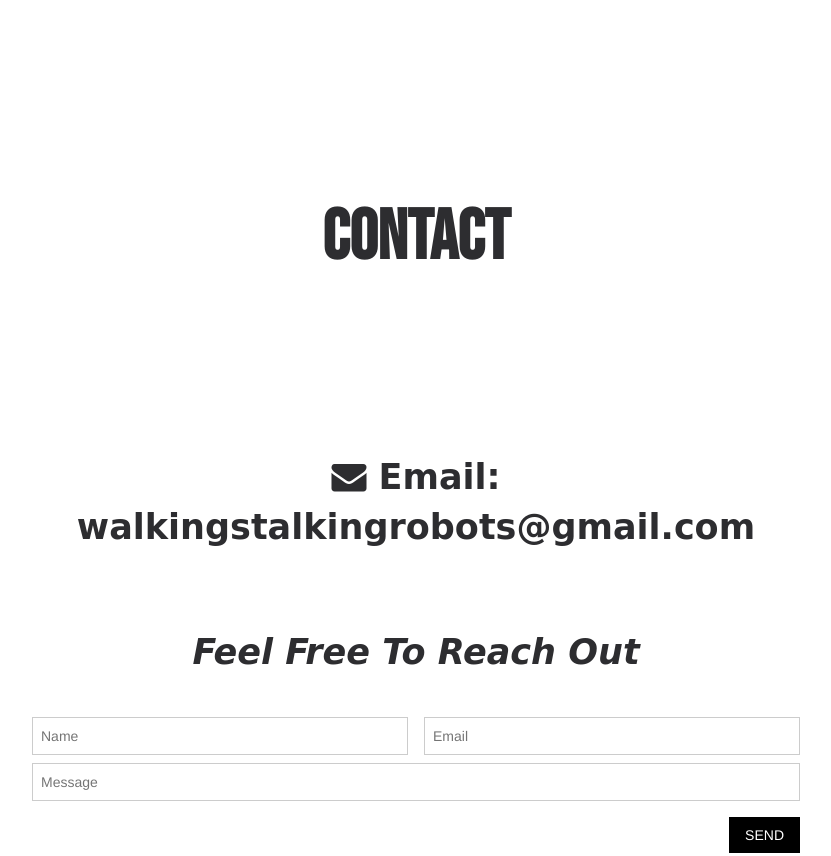
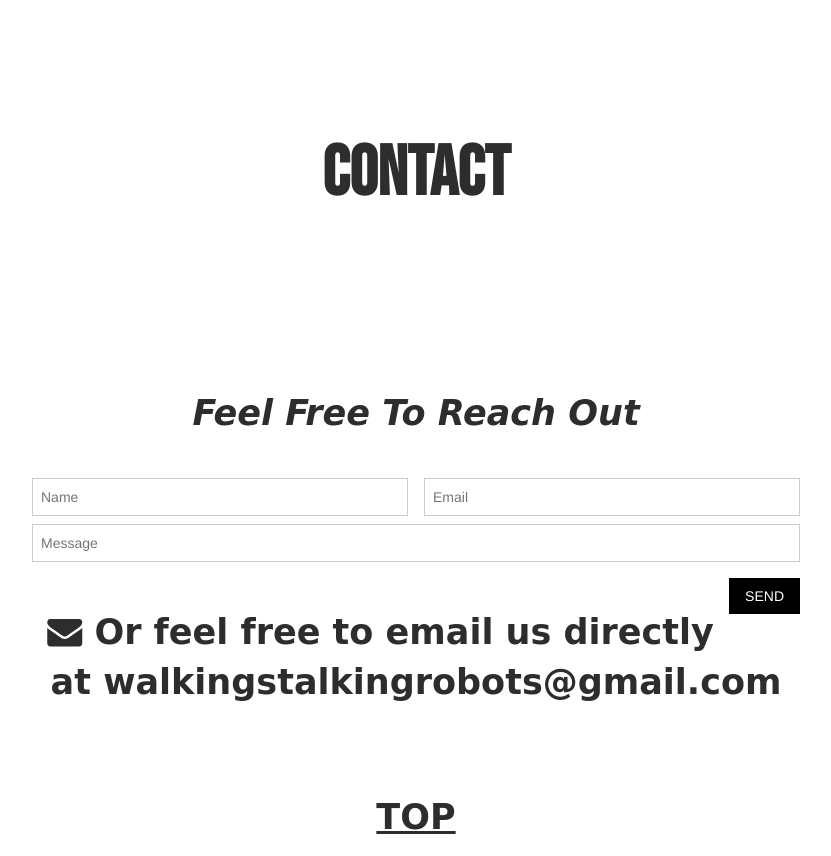
Before and after one commit to phubbard67/WSR_Website, a plain HTML site: page website/homePage.html in a window 1280 px wide. Shown: the part 2840-3696 px from the top of the page, without its empty margins (224-1055 px from the left). Drawn offline with nearby package versions, Linux system fonts and the light colour scheme; a web font is replaced by a local one.

Commit message:
More changes

```diff
--- a/website/homePage.html
+++ b/website/homePage.html
@@ -163,9 +163,8 @@
 
   <!-- The Contact Section -->
   <div class='contact' id="contact">
-      <div class="w3-container w3-content w3-padding-64" style="max-width:800px" id="contact">
+      <div class="w3-container w3-content" style="max-width:800px" id="contact">
         <h2>CONTACT</h2>
-        <p><i class="fa fa-envelope"> </i> Email: <a href="mailto:walkingstalkingrobots@gmail.com">walkingstalkingrobots@gmail.com</a><br></p>
         <p><i>Feel Free To Reach Out</i></p>
             <form name="contact" method="POST" data-netlify="true">
               <div class="w3-row-padding" style="margin:0 -16px 8px -16px">
@@ -179,6 +178,7 @@
               <input class="w3-input w3-border" type="text" placeholder="Message" required name="Message">
               <button class="w3-button w3-black w3-section w3-right" type="submit">SEND</button>
             </form>
+            <p><i class="fa fa-envelope"> </i> Or feel free to email us directly at <a href="mailto:walkingstalkingrobots@gmail.com">walkingstalkingrobots@gmail.com</a><br></p>
       </div>
       <p><u>TOP</u></p>
     </a>
```
